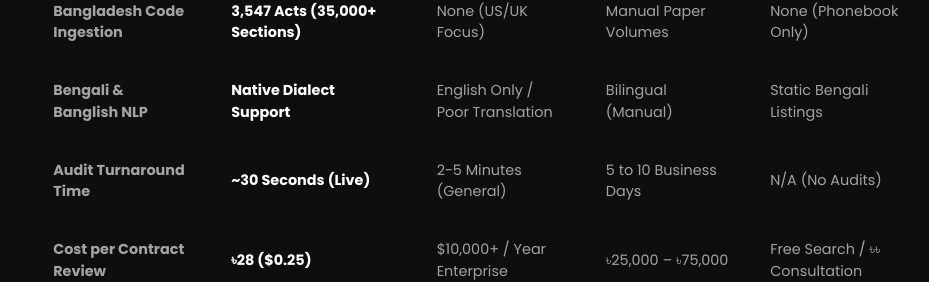
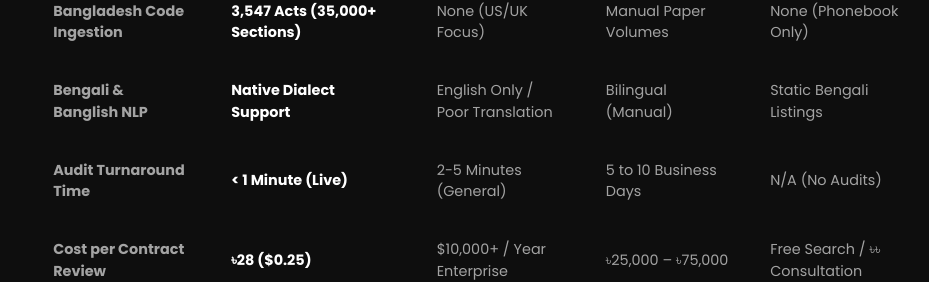
Before and after one commit to mahmudulhasantasin/Outliers, a Next.js app in the folder frontend/: page /docs in a window 1280 px wide. Shown: the part 9435-9717 px from the top of the page, without its empty margins (309-1238 px from the left). Built offline with nearby package versions, Linux system fonts and the light colour scheme; no server answers; a web font is replaced by a local one.

Commit message:
docs: refine audit turnaround time metric to < 1 Minute (Live)

```diff
--- a/frontend/src/app/docs/page.tsx
+++ b/frontend/src/app/docs/page.tsx
@@ -238,7 +238,7 @@ const INITIAL_DOCS_DATA = {
         },
         {
           feature: "Audit Turnaround Time",
-          advotech: "~30 Seconds (Live)",
+          advotech: "< 1 Minute (Live)",
           harvey: "2-5 Minutes (General)",
           traditional: "5 to 10 Business Days",
           directories: "N/A (No Audits)",
```
